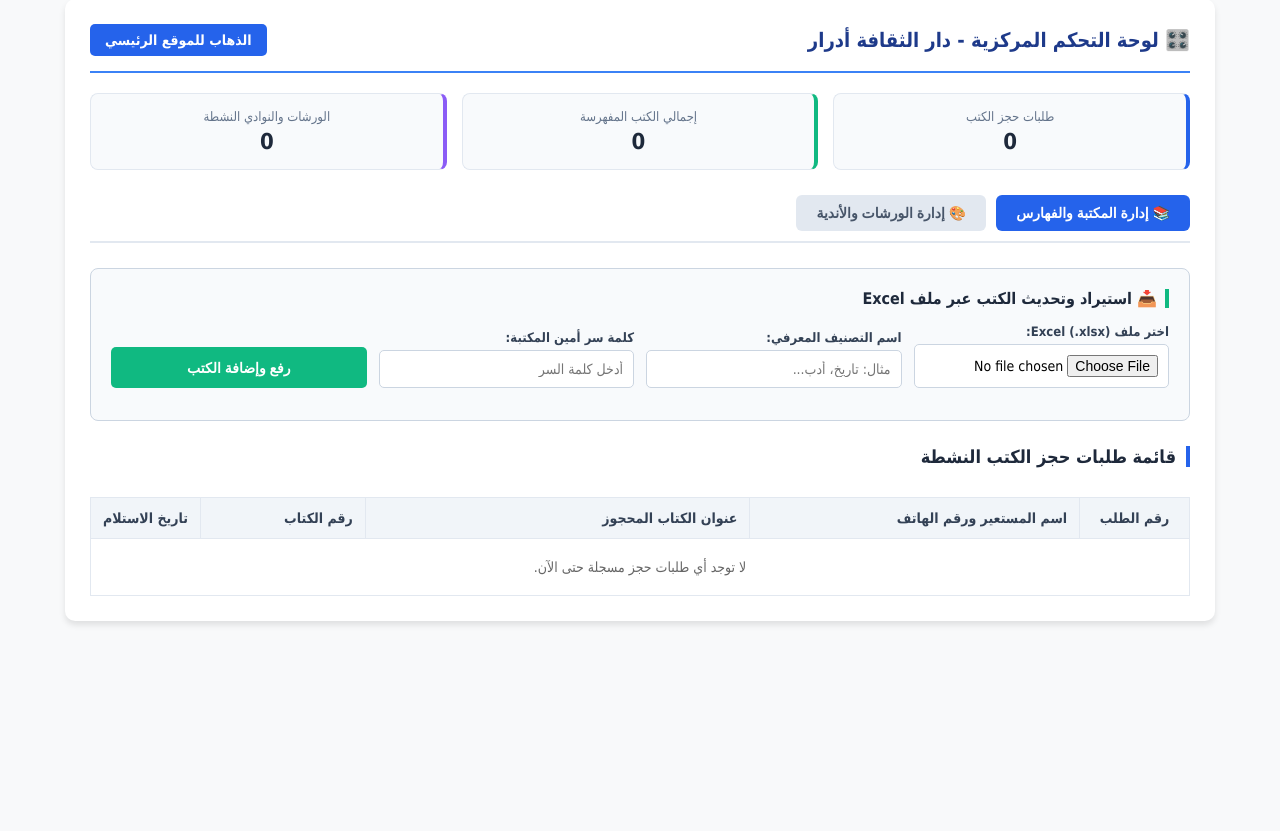
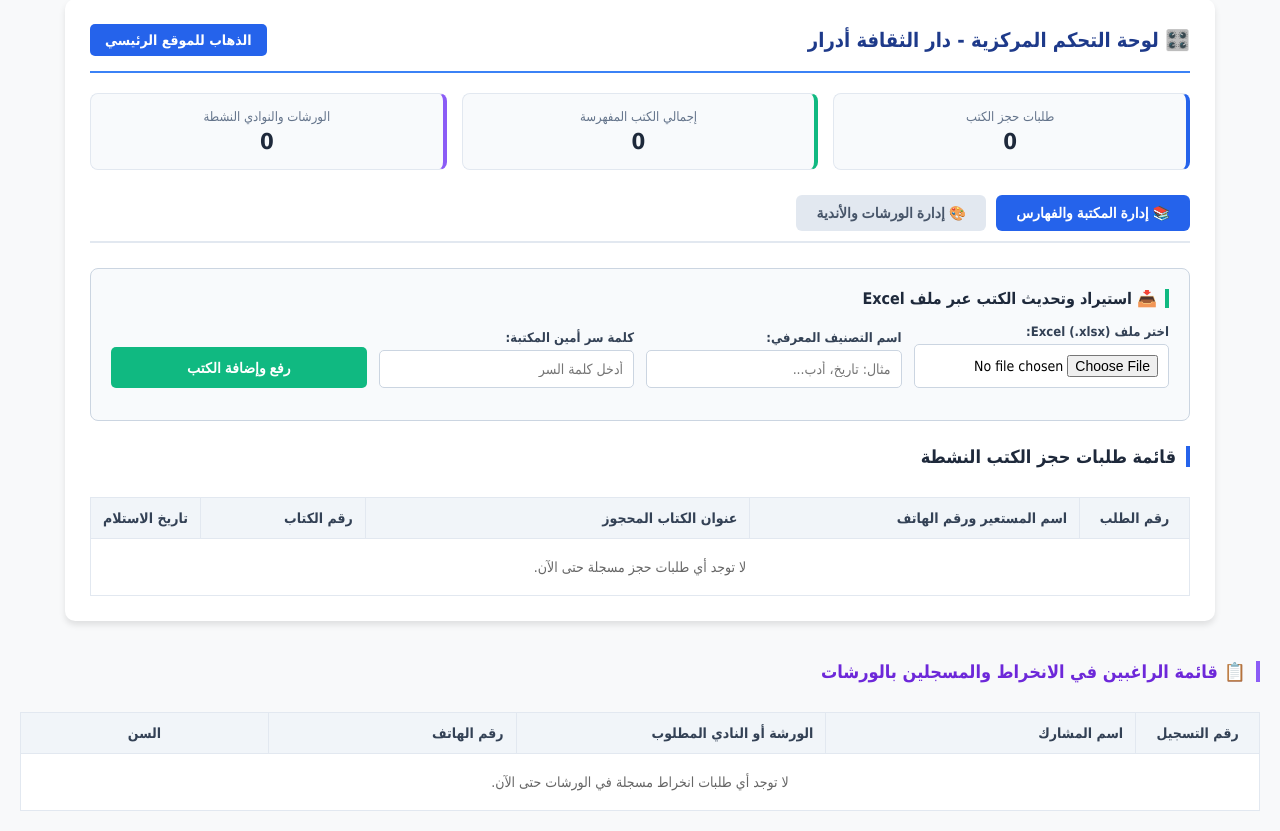
Before and after one commit to fourssan-design/libmca, a Python web app: template templates/admin.html in a window 1280 px wide. Shown: the part 21-852 px from the top of the page. Before the commit the page ends 646 px from the top, so only its background shows below. Run offline with Jinja, Linux system fonts and the light colour scheme; the template is opened without the code that fills it, so the values that code supplies are empty.

Commit message:
Add registration list table in admin panel

```diff
--- a/templates/admin.html
+++ b/templates/admin.html
@@ -217,7 +217,46 @@
             </div>
         </div>
     </div>
-
+<!-- جدول قائمة الراغبين في الانخراط والمسجلين في الورشات -->
+            <h2 style="margin-top: 40px; border-right-color: #8b5cf6; color: #6d28d9;">📋 قائمة الراغبين في الانخراط والمسجلين بالورشات</h2>
+            <div class="table-responsive">
+                <table>
+                    <thead>
+                        <tr>
+                            <th style="width: 10%; text-align: center;">رقم التسجيل</th>
+                            <th style="width: 25%;">اسم المشارك</th>
+                            <th style="width: 25%;">الورشة أو النادي المطلوب</th>
+                            <th style="width: 20%;">رقم الهاتف</th>
+                            <th style="width: 20%; text-align: center;">السن</th>
+                        </tr>
+                    </thead>
+                    <tbody>
+                        {% if registrations %}
+                            {% for reg in registrations %}
+                            <tr>
+                                <td class="res-num">{{ reg.id }}</td>
+                                <td style="font-weight: bold; color: #047857;">{{ reg.user_name }}</td>
+                                <td style="color: #2563eb; font-weight: bold;">
+                                    {% set w_name = namespace(title='ورشة غير معروفة') %}
+                                    {% for w in workshops %}
+                                        {% if w.id == reg.workshop_id %}
+                                            {% set w_name.title = w.title %}
+                                        {% endif %}
+                                    {% endfor %}
+                                    {{ w_name.title }}
+                                </td>
+                                <td>{{ reg.user_phone }}</td>
+                                <td style="text-align: center;">{{ reg.user_age }} سنة</td>
+                            </tr>
+                            {% endfor %}
+                        {% else %}
+                            <tr>
+                                <td colspan="5" style="text-align: center; color: #666; padding: 20px;">لا توجد أي طلبات انخراط مسجلة في الورشات حتى الآن.</td>
+                            </tr>
+                        {% endif %}
+                    </tbody>
+                </table>
+            </div>
     <script>
         function switchTab(tabName, event) {
             document.querySelectorAll('.tab-content').forEach(tab => tab.classList.remove('active'));
```
